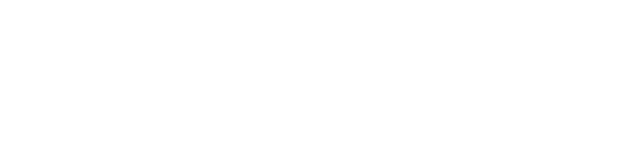
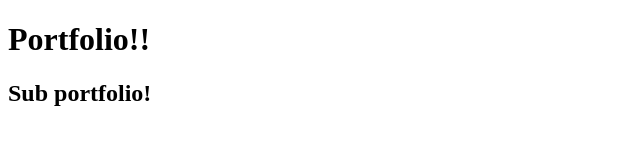
Before and after one commit to alex-aaron/alex-aaron.github.io16, a plain HTML site: page portfolio.html in a window 1280 px wide. Shown: the whole page, without its empty margins (0-640 px from the left). Drawn offline with Linux system fonts and the light colour scheme.

Commit message:
added visible content to first website

```diff
--- a/portfolio.html
+++ b/portfolio.html
@@ -4,6 +4,8 @@
     </head>
 
     <body>
+      <h1>Portfolio!!</h1>
+      <h2>Sub portfolio!</h2>
       <div id="all-contents">
 
       </div>
```
Also changed, not shown: index.html (+1 -0 lines).
